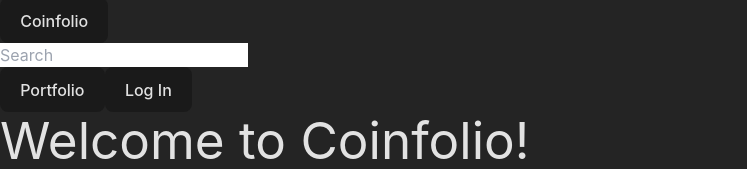
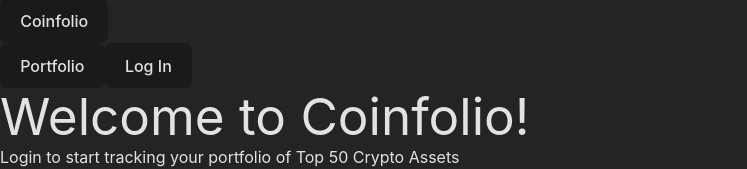
Before and after one commit to kai-zong/coinfolio, a React (Vite) app in the folder coinfolio-project/: page / in a window 1280 px wide. Shown: the part 683-852 px from the top of the page, without its empty margins (0-747 px from the left). Built offline with nearby package versions, Linux system fonts and the light colour scheme; no server answers.

Commit message:
Fix: remove searchbar in nav

```diff
--- a/coinfolio-project/src/components/Nav.jsx
+++ b/coinfolio-project/src/components/Nav.jsx
@@ -6,10 +6,7 @@
 
 function Nav() {
   const isSmallIcon = useMediaQuery({ query: "(max-width: 700px)" });
-  const isSmallSearch = useMediaQuery({ query: "(max-width: 600px)" });
   const [signingButtonText, setSigningButtonText] = useState("Sign In");
-  const {coins, setDisplayedCoins} = useUserAndPriceTable();
-  const [inputValue, setInputValue] = useState("");
   const {isAuthenticated, loginWithRedirect, logout} = useAuth0();
   let location = useLocation();
   let navigate = useNavigate();
@@ -21,10 +18,6 @@
       setSigningButtonText("Log In");
     }
   }, [isAuthenticated]);
-
-  useEffect(() => {
-    setInputValue(""), setDisplayedCoins(coins);
-  }, [location]);
 
 
   function navigateBasedOnLogging(isAuthenticated) {
@@ -61,23 +54,6 @@
       </div>
 
       <div className="flex items-center gap-2">
-        {!isSmallSearch && (
-          <div className="search-bar">
-            <input
-              className="px-3 py-2 border border-gray-300 rounded-md"
-              type="text"
-              placeholder="Search"
-              value={inputValue}
-              onChange = {(e)=>{
-                setInputValue(e.target.value);
-                let filteredCoins = coins.filter((coin)=>{
-                  return coin.name.toLowerCase().includes(inputValue.toLowerCase());
-                });
-                setDisplayedCoins(filteredCoins);
-              }}
-            />
-          </div>
-        )}
         <div className="buttons pr-1">
           <button
             className="px-3 py-2 m-1 bg-blue-700 text-white rounded-md"
```
